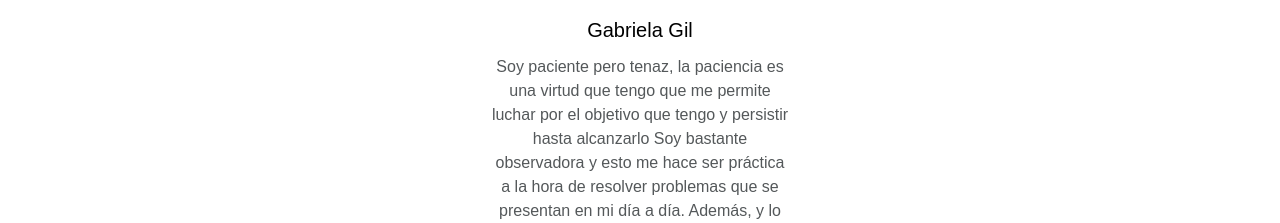
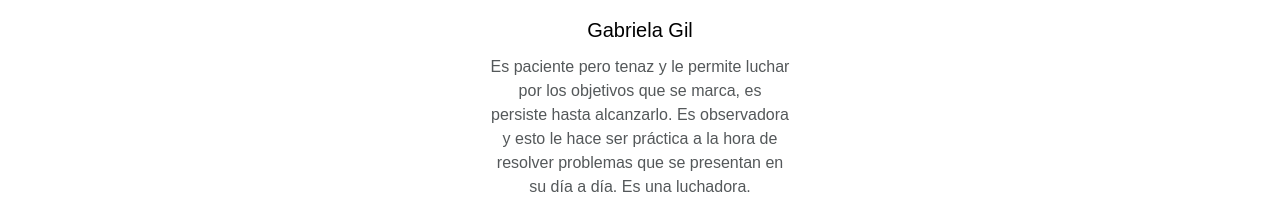
Before and after one commit to Adalab/project-promo-n-module-1-team-3, a plain HTML site: page index.html in a window 1280 px wide. Shown: the part 2183-2406 px from the top of the page. Drawn offline with Linux system fonts and the light colour scheme.

Commit message:
cambio texto Gabi

```diff
--- a/index.html
+++ b/index.html
@@ -146,12 +146,9 @@
 
                     <h3 class="name">Gabriela Gil</h3>
                     <div class="container-text">
-                        <p class="wwa-parrafo"> Soy paciente pero tenaz, la paciencia es una virtud que tengo que me
-                            permite luchar por el objetivo que tengo y persistir hasta alcanzarlo
-                            Soy bastante observadora y esto me hace ser práctica a la hora de resolver problemas que se
-                            presentan en mi día a día.
-                            Además, y lo mejor, me gusta disfrutar de la vida, gusta viajar, cuando el dinero y el
-                            tiempo me lo permite.
+                        <p class="wwa-parrafo">Es paciente pero tenaz y le permite luchar por los objetivos que se
+                            marca, es persiste hasta alcanzarlo. Es observadora y esto le hace ser práctica a la hora de
+                            resolver problemas que se presentan en su día a día. Es una luchadora.
                         </p>
                         <div class="rrss-icons">
                             <div class="icon"><a href=""><i class="fab fa-twitter"></i></a></div>·
```
